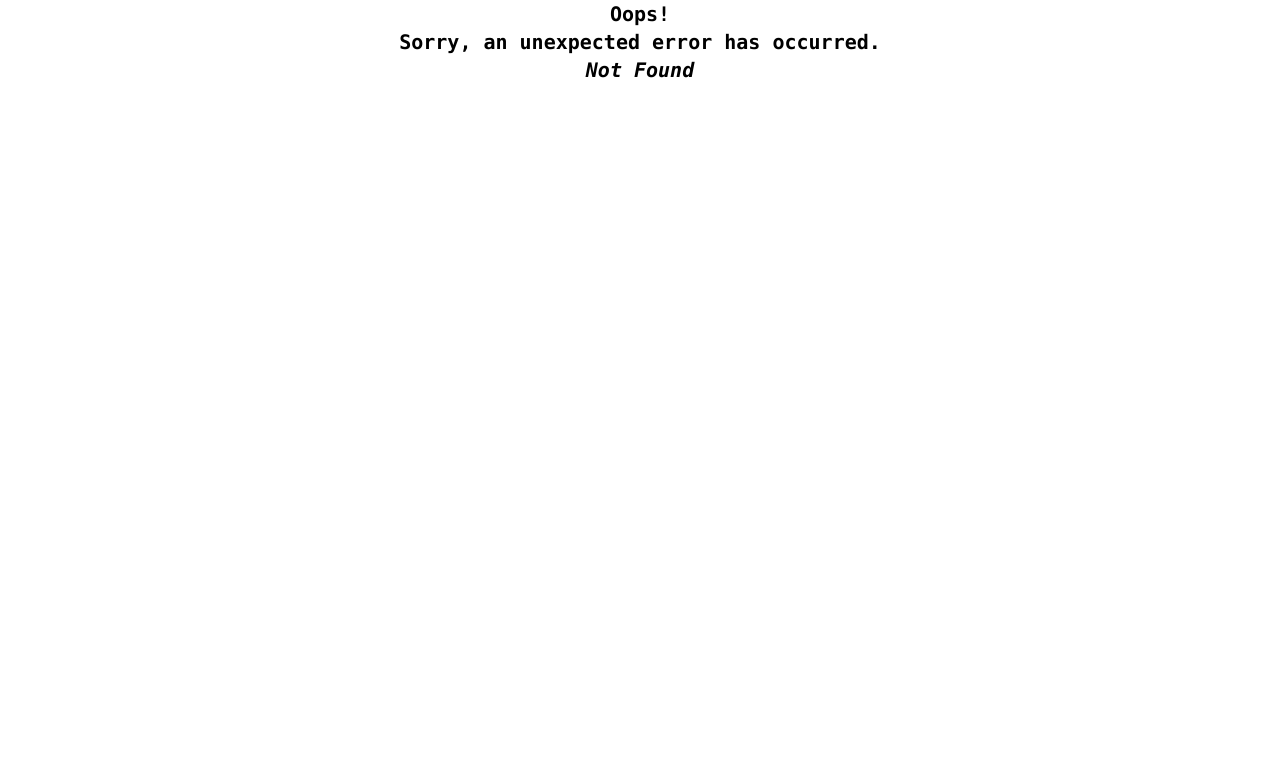
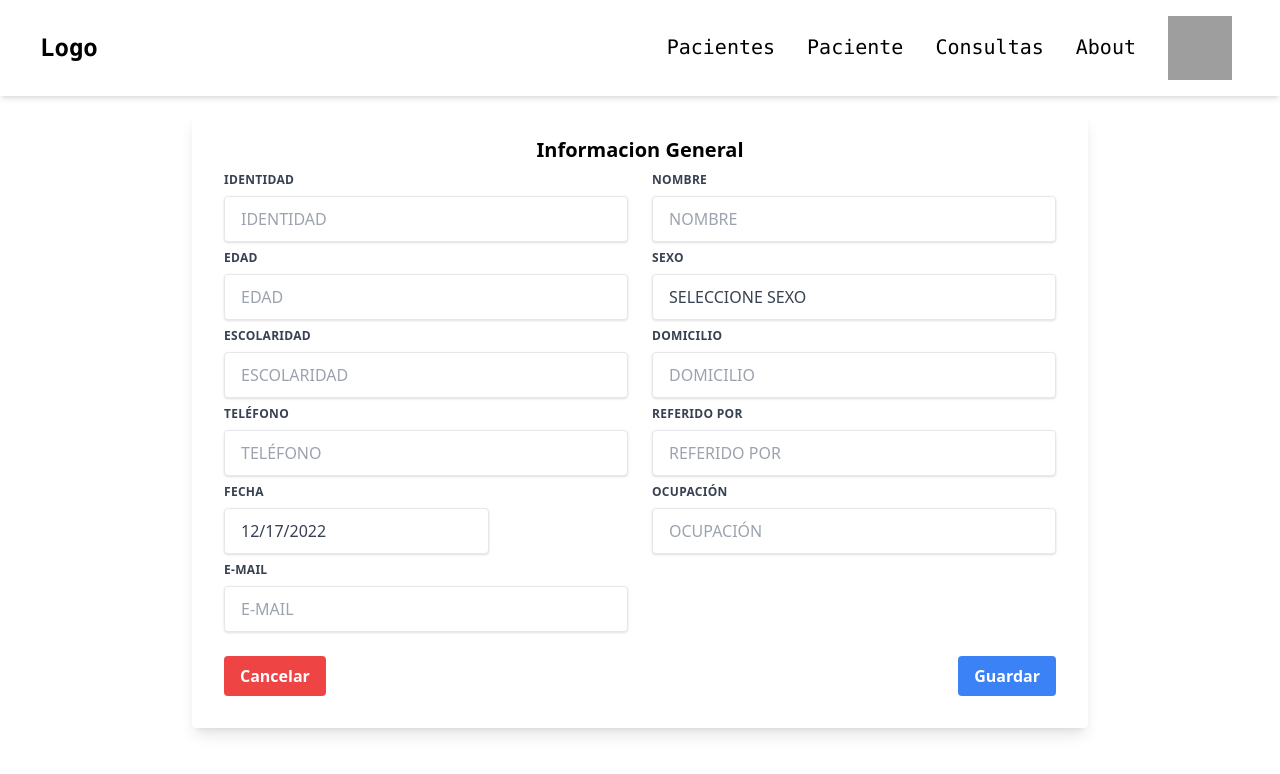
Before and after one commit to Carlos-1609/clinica-blanca-rosa, a React (Vite) app: page /informacion_paciente in a window 1280 px wide. Before the commit this address had no page. Shown: the top 774 px of the page. Built offline with nearby package versions, Linux system fonts and the light colour scheme; grey boxes are pictures that could not be loaded.

Commit message:
Finished Adding Patient Screen

```diff
--- a/package.json
+++ b/package.json
@@ -16,6 +16,7 @@
     "@ionic/react": "^6.4.1",
     "ionicons": "^6.0.4",
     "react": "^18.2.0",
+    "react-datepicker": "^4.8.0",
     "react-dom": "^18.2.0",
     "react-router-dom": "^6.4.5"
   },
--- /dev/null
+++ b/src/components/informacion-paciente/InformacionPaciente.jsx
@@ -0,0 +1,136 @@
+import React, { useState } from "react";
+import FormInput from "../ui/FormInput";
+import NavBar from "../ui/NavBar";
+
+//Date Picker Imports
+import ReactDatePicker from "react-datepicker";
+import "react-datepicker/dist/react-datepicker.css";
+import { registerLocale } from "react-datepicker";
+import es from "date-fns/locale/es";
+registerLocale("es", es);
+
+function InformacionPaciente() {
+  const [startDate, setStartDate] = useState(new Date());
+  return (
+    <>
+      <NavBar />
+      <div className="flex justify-center md:mt-28 mt-20">
+        <div className="w-full max-w-4xl mx-10">
+          <form className="bg-white shadow-lg rounded px-8 pt-6 pb-8 mb-4">
+            <h1 className="font-bold text-xl text-center">
+              Informacion General
+            </h1>
+            <div className="flex flex-wrap -mx-3 mb-6">
+              <FormInput
+                id={"identidad"}
+                placeholder={"Identidad"}
+                label={"Identidad"}
+              />
+
+              <FormInput
+                id={"nombre"}
+                placeholder={"Nombre"}
+                label={"Nombre"}
+              />
+              <FormInput id={"edad"} placeholder={"Edad"} label={"Edad"} />
+              <div className="w-full md:w-1/2 px-3 mb-6 md:mb-0 ">
+                <label
+                  className="block uppercase tracking-wide text-gray-700 text-xs font-bold mb-2 md:mt-2 "
+                  htmlFor="sexo"
+                >
+                  Sexo
+                </label>
+                <select
+                  className="appearance-none uppercase shadow block w-full bg-white text-gray-700 border border-gray-200 rounded py-3 px-4 leading-tight focus:outline-none focus:bg-white focus:shadow-outline focus:border-[#7f00ff]"
+                  id="sexo"
+                  defaultValue={"DEFAULT"}
+                >
+                  <option value="DEFAULT" disabled>
+                    Seleccione Sexo
+                  </option>
+                  <option>Masculino</option>
+                  <option>Femenino</option>
+                  <option>Otro</option>
+                </select>
+              </div>
+              <FormInput
+                id={"escolaridad"}
+                placeholder={"Escolaridad"}
+                label={"Escolaridad"}
+              />
+              <FormInput
+                id={"domicilio"}
+                placeholder={"Domicilio"}
+                label={"Domicilio"}
+              />
+              <FormInput
+                id={"telefono"}
+                placeholder={"Teléfono"}
+                label={"Teléfono"}
+              />
+              <FormInput
+                id={"referido"}
+                placeholder={"Referido Por"}
+                label={"Referido Por"}
+              />
+              <div className="w-full md:w-1/2 px-3 mb-6 md:mb-0">
+                <label className="block uppercase tracking-wide text-gray-700 text-xs font-bold mb-2 md:mt-2">
+                  Fecha
+                </label>
+                <ReactDatePicker
+                  selected={startDate}
+                  onChange={(date) => setStartDate(date)}
+                  className="appearance-none shadow block w-full bg-white text-gray-700 border border-gray-200 rounded py-3 px-4 leading-tight focus:outline-none focus:bg-white focus:shadow-outline focus:border-[#7f00ff]"
+                />
+              </div>
+              <FormInput
+                id={"ocupacion"}
+                placeholder={"Ocupación"}
+                label={"Ocupación"}
+              />
+              <FormInput id={"email"} placeholder={"E-mail"} label={"E-mail"} />
+            </div>
+
+            <div className="flex items-center justify-between">
+              <button
+                className="bg-red-500 hover:bg-red-700 text-white font-bold py-2 px-4 rounded focus:outline-none focus:shadow-outline"
+                type="submit"
+                onClick={(e) => e.preventDefault()}
+              >
+                Cancelar
+              </button>
+              <button
+                className="bg-blue-500 hover:bg-blue-700 text-white font-bold py-2 px-4 rounded focus:outline-none focus:shadow-outline"
+                type="submit"
+                onClick={(e) => e.preventDefault()}
+              >
+                Guardar
+              </button>
+            </div>
+          </form>
+        </div>
+      </div>
+    </>
+  );
+}
+
+export default InformacionPaciente;
+
+{
+  /* <div className="w-full md:w-1/2 px-3 mb-6 md:mb-0">
+  <div>
+    <label
+      className="block uppercase tracking-wide text-gray-700 text-xs font-bold mb-2"
+      htmlFor={props.id}
+    >
+      {props.label}
+    </label>
+    <input
+      className="appearance-none shadow block w-full bg-white text-gray-700 border border-gray-200 rounded py-3 px-4 leading-tight focus:outline-none focus:bg-white focus:shadow-outline focus:border-[#7f00ff]"
+      id={props.id}
+      type="text"
+      placeholder={props.placeholder}
+    />
+  </div>
+</div>; */
+}
--- a/src/components/pacientes/Pacientes.jsx
+++ b/src/components/pacientes/Pacientes.jsx
@@ -5,8 +5,8 @@ const Pacientes = () => {
   return (
     <>
       <NavBar />
-      <div className="bg-gradient-to-r bg-white h-screen flex items-center justify-center flex-col">
-        <div className="mb-3 xl:w-96 justify-items-end">
+      <div className=" bg-white h-screen flex items-center justify-center flex-col">
+        <div className="mb-7 xl:w-96 md:mt-10">
           <input
             type="text"
             className="
@@ -27,13 +27,13 @@ const Pacientes = () => {
                 m-0
                 focus:text-gray-700 focus:bg-white focus:border-[#7f00ff] focus:outline-none"
             id="buscarPaciente"
-            placeholder="Default input"
+            placeholder="Paciente"
           />
         </div>
-        <div className="overflow-auto md:w-8/12 w-11/12 ">
-          <table className="rounded-md shadow-md w-full">
-            <thead className="bg-[#333333] border-b">
-              <tr>
+        <div className="overflow-auto md:w-12/12 w-11/12 rounded shadow-lg ">
+          <table className=" w-full mb-0">
+            <thead className="bg-[#333333] border-b ">
+              <tr className="">
                 <th
                   scope="col"
                   className="text-md font-mono text-white px-6 py-4 text-left"
--- /dev/null
+++ b/src/components/ui/FormInput.jsx
@@ -0,0 +1,20 @@
+import React from "react";
+
+export default function FormInput(props) {
+  return (
+    <div className="w-full md:w-1/2 px-3 mb-6 md:mb-0">
+      <label
+        className="block uppercase tracking-wide text-gray-700 text-xs font-bold mb-2 md:mt-2"
+        htmlFor={props.id}
+      >
+        {props.label}
+      </label>
+      <input
+        className="appearance-none uppercase shadow block w-full bg-white text-gray-700 border border-gray-200 rounded py-3 px-4 leading-tight focus:outline-none focus:bg-white focus:shadow-outline focus:border-[#7f00ff]"
+        id={props.id}
+        type="text"
+        placeholder={props.placeholder}
+      />
+    </div>
+  );
+}
--- a/src/components/ui/NavBar.jsx
+++ b/src/components/ui/NavBar.jsx
@@ -1,13 +1,16 @@
 import React, { useState } from "react";
 import { FontAwesomeIcon } from "@fortawesome/react-fontawesome";
 import profileImage from "../../assets/profile.png";
+import { useNavigate } from "react-router-dom";
 
 const NavBar = () => {
+  const navigate = useNavigate();
+
   let Links = [
-    { name: "Pacientes", link: "/" },
-    { name: "Paciente", link: "/" },
-    { name: "Consultas", link: "/" },
-    { name: "About", link: "/" },
+    { name: "Pacientes", link: () => navigate("/pacientes") },
+    { name: "Paciente", link: () => navigate("/informacion_paciente") },
+    { name: "Consultas", link: () => navigate("/informacion_paciente") },
+    { name: "About", link: () => navigate("/informacion_paciente") },
   ];
   let [open, setOpen] = useState(false);
   return (
@@ -17,7 +20,7 @@ const NavBar = () => {
           className="font-bold text-2xl cursor-pointer flex items-center font-mono
     text-black"
         >
-          Designer
+          Logo
         </div>
 
         <div
@@ -39,7 +42,10 @@ const NavBar = () => {
               key={link.name}
               className="md:ml-8 text-xl md:my-0 my-5 font-mono"
             >
-              <a className="group font-mono transition duration-300">
+              <a
+                className="group font-mono transition duration-300 cursor-pointer"
+                onClick={link.link}
+              >
                 {link.name}
                 <span
                   className={`${
--- a/src/main.jsx
+++ b/src/main.jsx
@@ -6,6 +6,7 @@ import { createBrowserRouter, RouterProvider } from "react-router-dom";
 import Login from "./components/login/Login";
 import RouteError from "./components/route-error/RouteError";
 import Pacientes from "./components/pacientes/Pacientes";
+import InformacionPaciente from "./components/informacion-paciente/InformacionPaciente";
 
 const router = createBrowserRouter([
   {
@@ -18,6 +19,11 @@ const router = createBrowserRouter([
     element: <Pacientes />,
     errorElement: <RouteError />,
   },
+  {
+    path: "/informacion_paciente",
+    element: <InformacionPaciente />,
+    errorElement: <RouteError />,
+  },
 ]);
 
 ReactDOM.createRoot(document.getElementById("root")).render(
```
Also changed, not shown: 1 other file (tests, documents, lock files or other folders).
